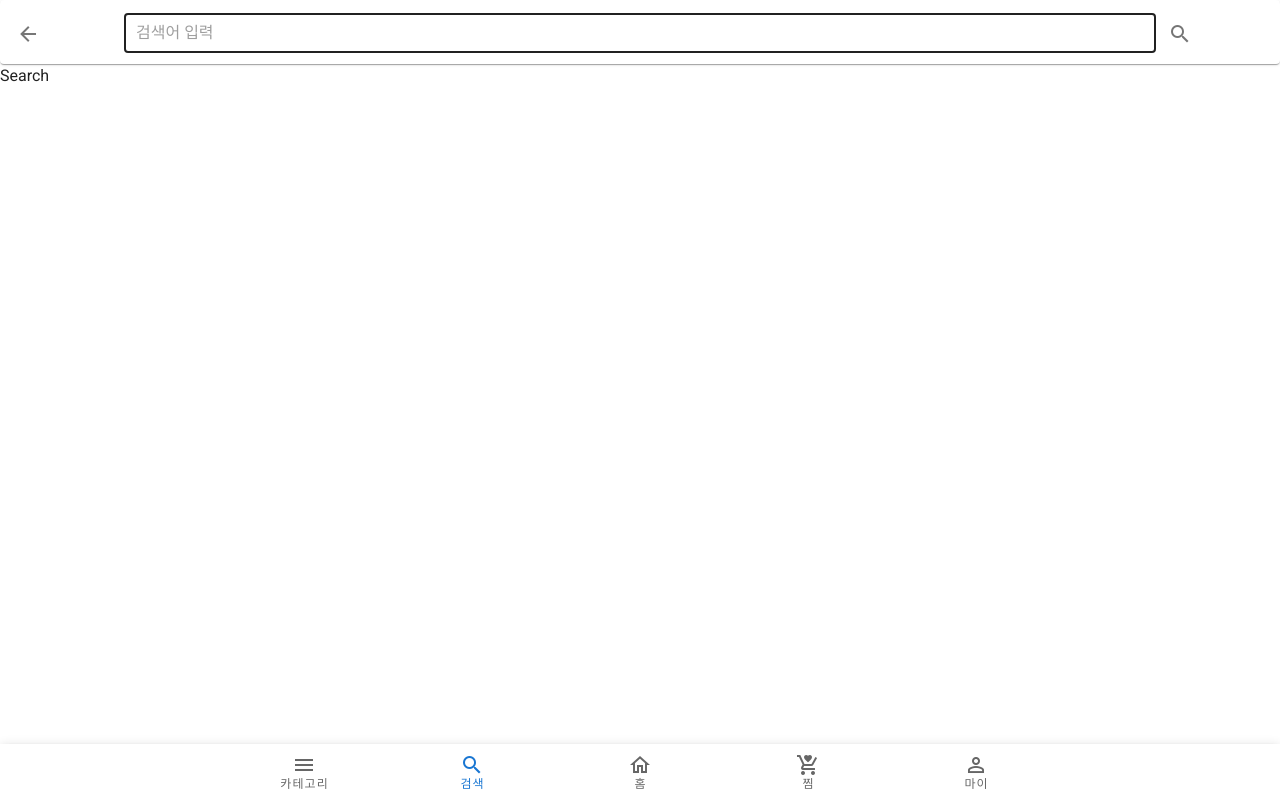
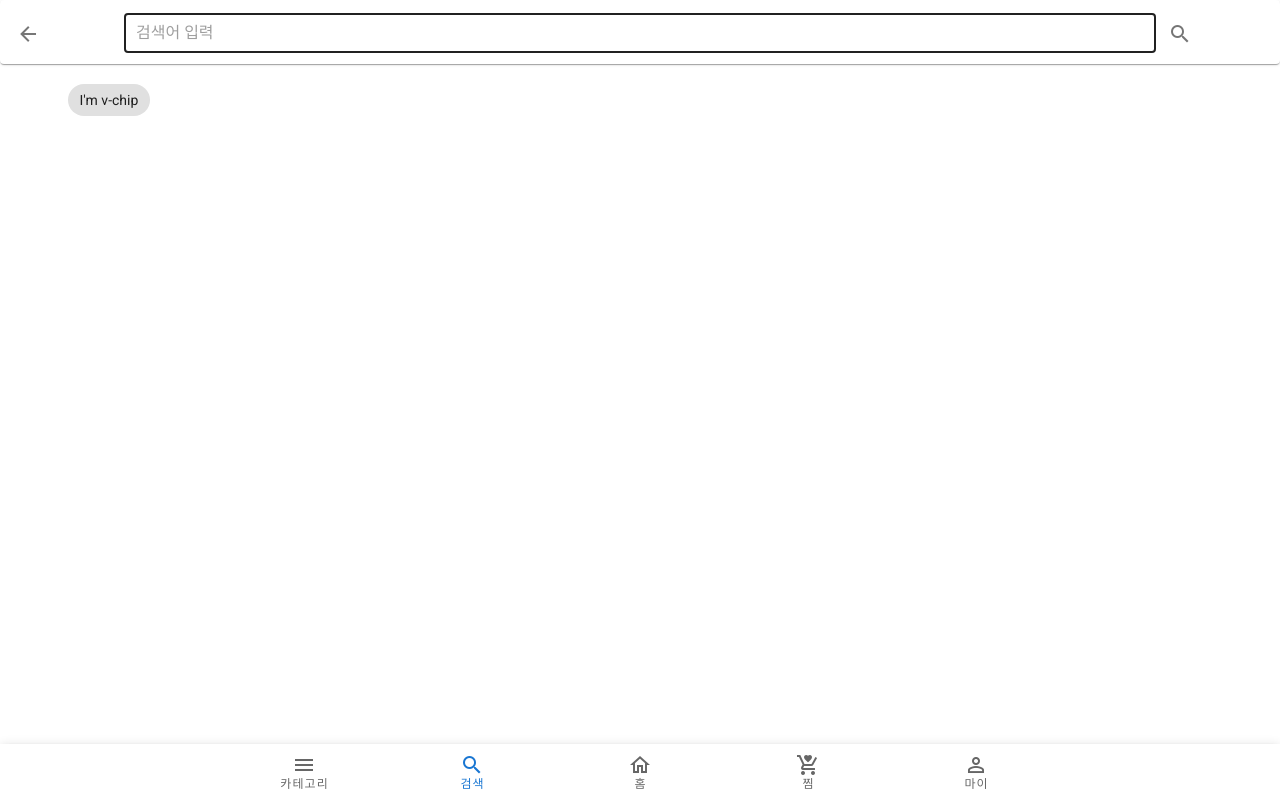
Before and after one commit to Develing1991/vuetiful-layout2, a Vue app: page /search in a window 1280 px wide. Built offline with nearby package versions, Linux system fonts and the light colour scheme.

Commit message:
appbar custom shoicon클래스 삭제  뷰티파이헬퍼 d-{value}사용

```diff
--- a/src/layouts/product/AppBar.vue
+++ b/src/layouts/product/AppBar.vue
@@ -23,7 +23,7 @@
             >
               <v-icon
                 slot="append"
-                :class="{ closeIcon: hasText }"
+                :class="{ 'd-none': hasText }"
                 @click="removeSearchText()"
               >
                 mdi-close-circle
@@ -79,8 +79,4 @@
   };
 </script>
 
-<style scoped>
-  .closeIcon {
-    visibility: hidden;
-  }
-</style>
+<style></style>
--- a/src/layouts/search/AppBar.vue
+++ b/src/layouts/search/AppBar.vue
@@ -26,7 +26,7 @@
             >
               <v-icon
                 slot="append"
-                :class="{ showIcon: hasText }"
+                :class="{ 'd-none': hasText }"
                 @click="removeSearchText()"
               >
                 mdi-close-circle
@@ -74,8 +74,4 @@
   };
 </script>
 
-<style scoped>
-  .showIcon {
-    visibility: hidden;
-  }
-</style>
+<style></style>
--- a/src/views/search/SearchView.vue
+++ b/src/views/search/SearchView.vue
@@ -1,5 +1,13 @@
 <template>
-  <div>Search</div>
+  <v-container>
+    <v-row>
+      <v-col>
+        <v-chip class="ma-2" filter close-icon="mdi-plus" :close="false">
+          I'm v-chip
+        </v-chip>
+      </v-col>
+    </v-row>
+  </v-container>
 </template>
 
 <script>
```
